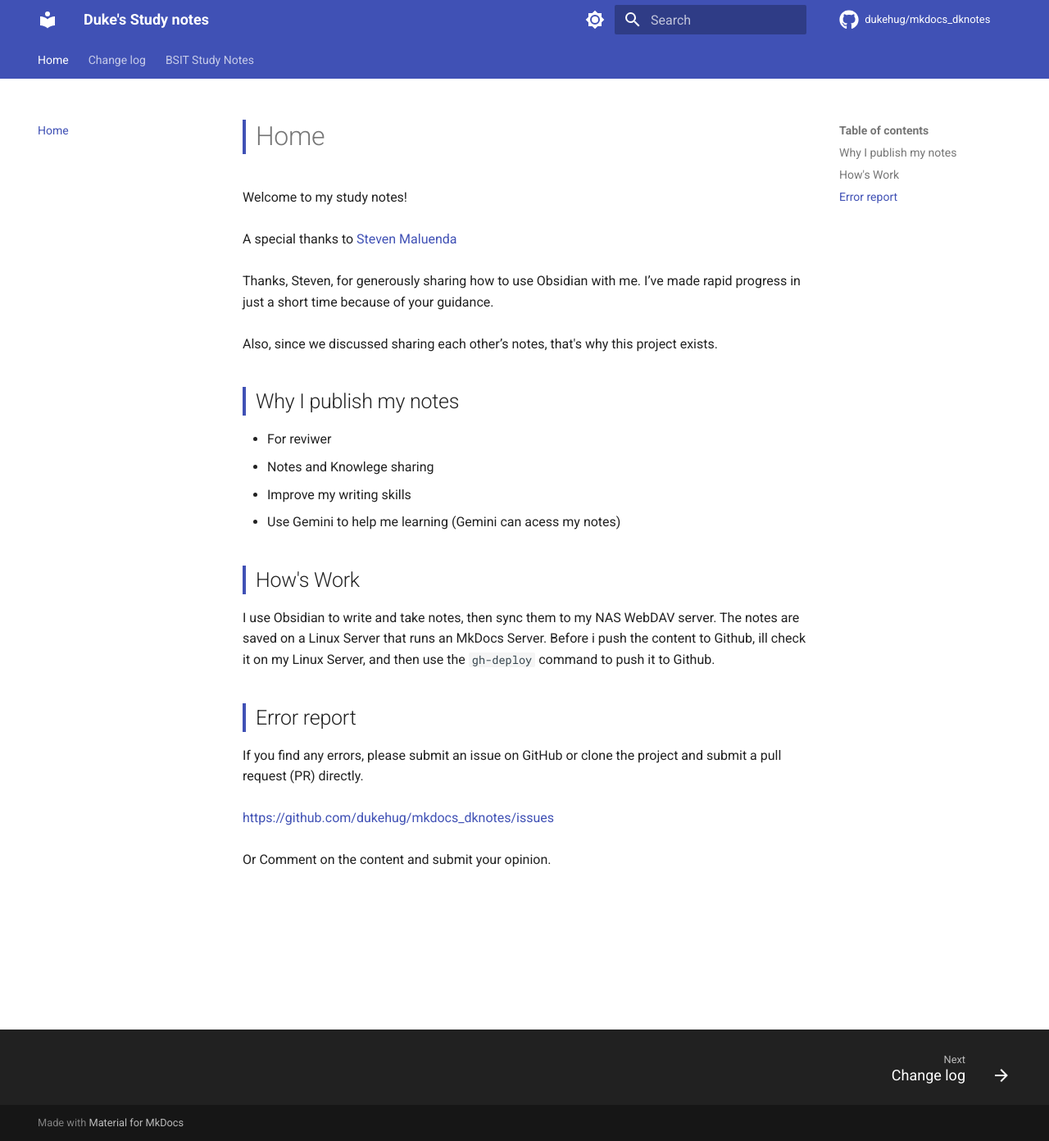
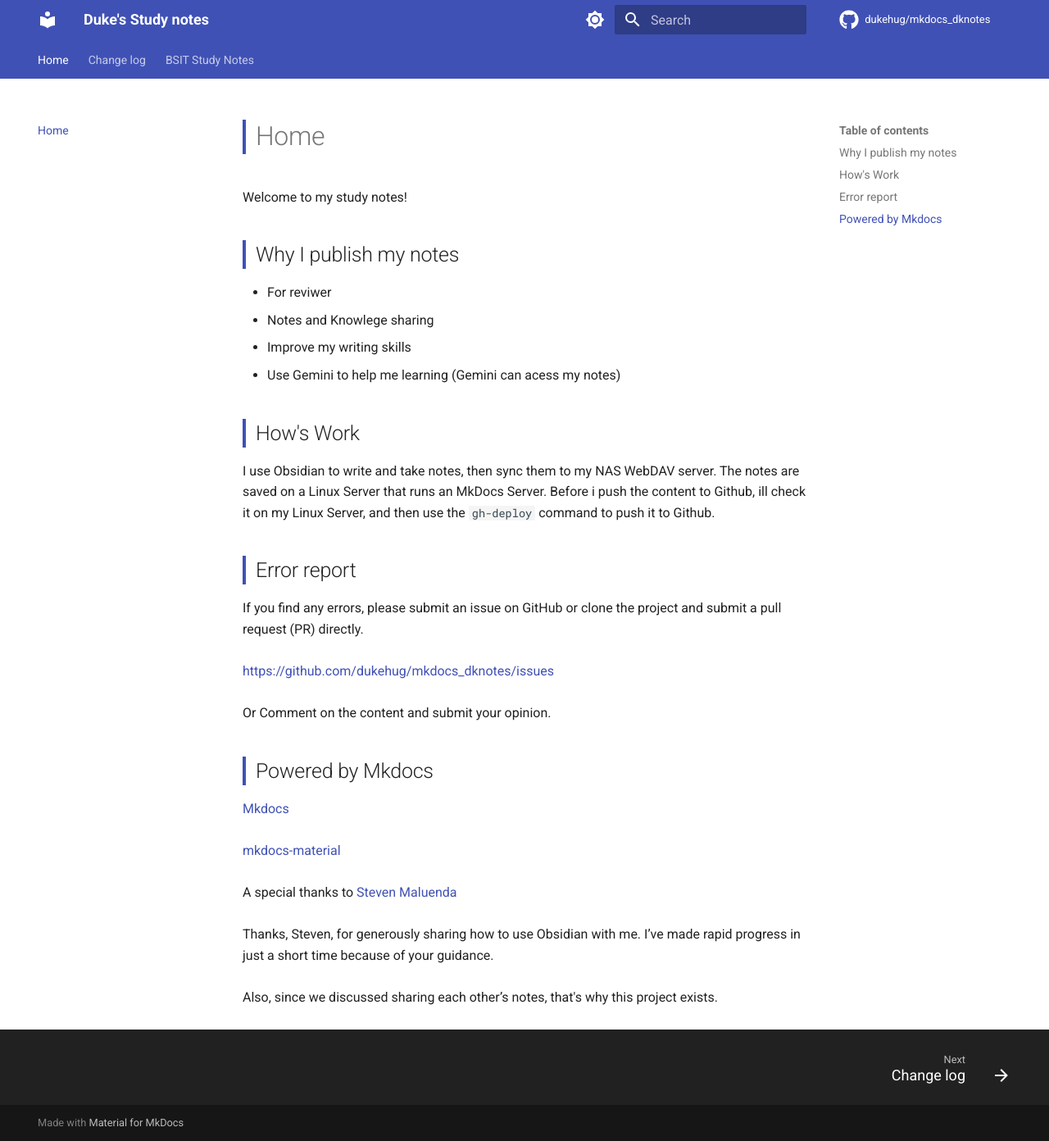
Before and after one commit to dukehug/mkdocs_dknotes, an MkDocs documentation site: the page built from docs/index.md, in a window 1280 px wide and 1392 px high. Shown: the whole window at 82% size. Built offline with MkDocs 1.6.1 and Material for MkDocs 9.7.7, drawn with Linux system fonts in a browser that asks for light colours; comment, search, counter and statistics services are not loaded; part of the change alters nothing that is shown.

```diff
--- a/docs/index.md
+++ b/docs/index.md
@@ -1,16 +1,12 @@
 Welcome to my study notes!
 
-A special thanks to  [Steven Maluenda](https://github.com/qanszer)
-
-Thanks, Steven, for generously sharing how to use Obsidian with me. I’ve made rapid progress in just a short time because of your guidance.
-
-Also, since we discussed sharing each other’s notes, that's why this project exists.
 
 ## Why I  publish  my notes
 - For reviwer
 - Notes and  Knowlege sharing
 - Improve my writing skills
 - Use Gemini to help me learning (Gemini can acess my notes)
+
 ## How's Work
 
 I use Obsidian to write and take notes, then sync them to my NAS WebDAV server. The notes are saved on  a Linux Server that runs an MkDocs Server.  Before i  push the content to Github, ill check it on my Linux Server, and then use the `gh-deploy` command to push it to Github.
@@ -25,3 +21,22 @@ If you find any errors, please submit an issue on GitHub or clone the project an
 
 
 Or Comment on the content and submit your opinion.
+
+
+
+## Powered by Mkdocs
+
+
+[Mkdocs](https://www.mkdocs.org/getting-started/)
+
+[mkdocs-material](https://squidfunk.github.io/mkdocs-material/)
+
+
+
+
+
+A special thanks to  [Steven Maluenda](https://github.com/qanszer)
+
+Thanks, Steven, for generously sharing how to use Obsidian with me. I’ve made rapid progress in just a short time because of your guidance.
+
+Also, since we discussed sharing each other’s notes, that's why this project exists.
```
